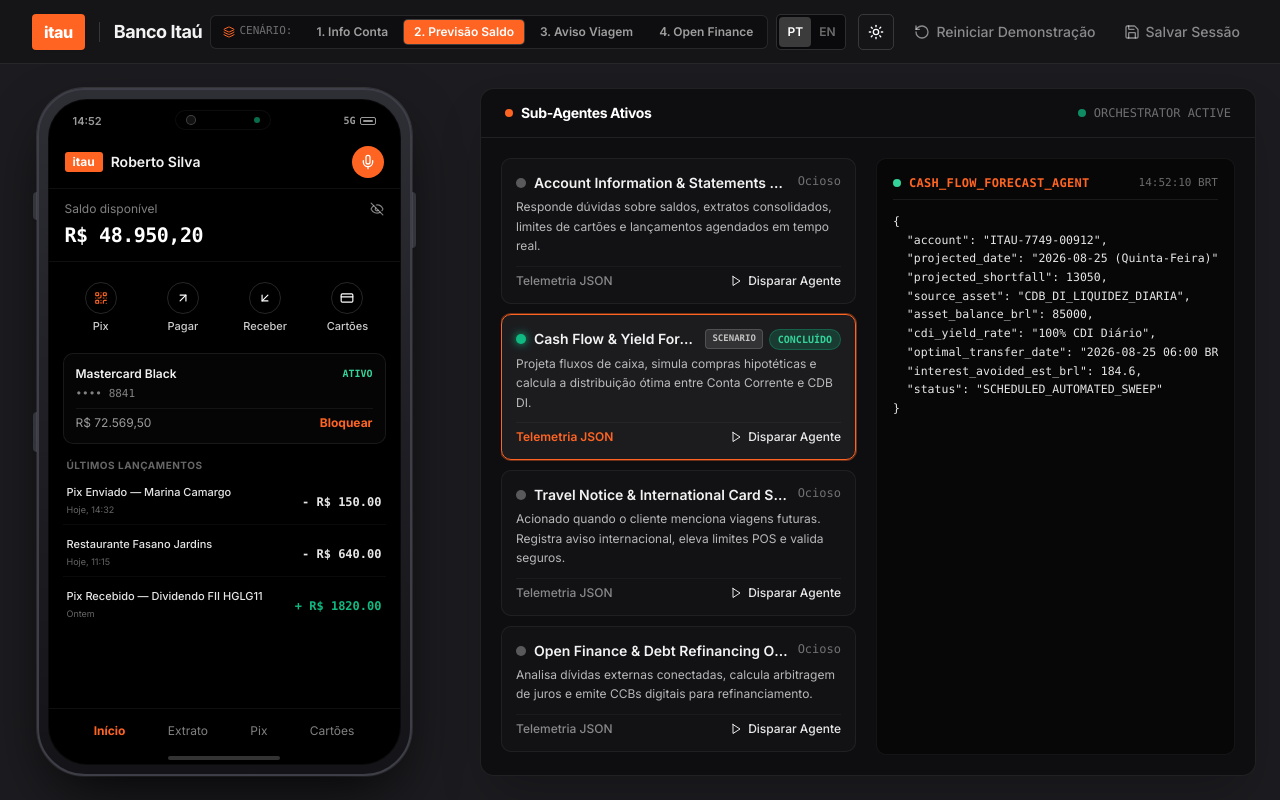
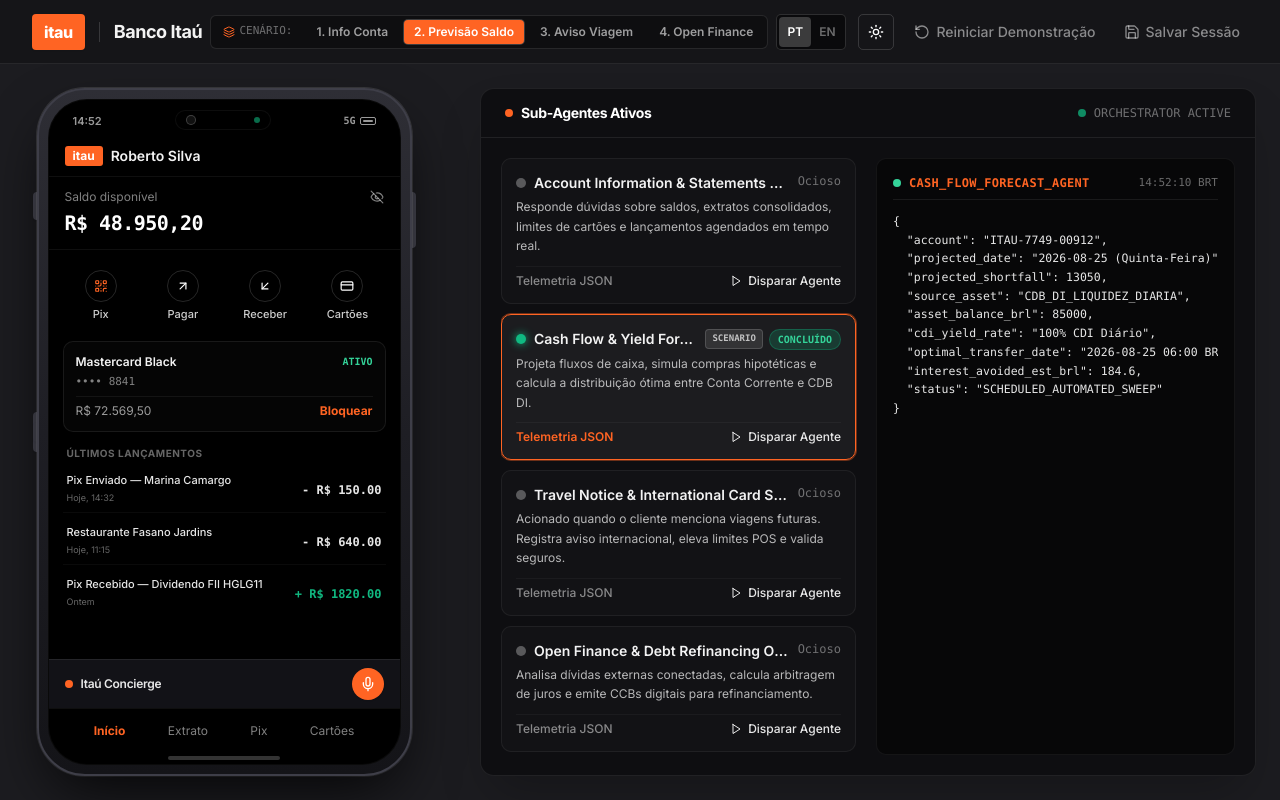
Before and after one commit to acombs121/itau-mobile-banking, a React (Vite) app in the folder frontend/: page / in a window 1280 px wide. Built offline with nearby package versions, Linux system fonts and the light colour scheme.

Commit message:
Move mic button and waveform visualizer to bottom bar directly above footer navigation

```diff
--- a/frontend/src/components/PhoneContainer.tsx
+++ b/frontend/src/components/PhoneContainer.tsx
@@ -160,45 +160,6 @@ export const PhoneContainer: React.FC<PhoneContainerProps> = ({
                 {profile.customer_name}
               </span>
             </div>
-
-            {/* Live Audio Waveform (Embedded cleanly between Roberto Silva and the Mic Button) */}
-            {isVoiceCallActive && (
-              <div className="flex items-center gap-1 h-6 px-2.5 bg-black/40 rounded-full border border-white/10 mx-2 animate-fadeIn flex-shrink-0">
-                {audioLevels.slice(0, 7).map((level, i) => (
-                  <div
-                    key={i}
-                    style={{
-                      height: `${Math.max(22, level)}%`,
-                      transition: 'height 0.1s ease-in-out'
-                    }}
-                    className={`w-1 rounded-full ${
-                      isSpeaking
-                        ? 'bg-brand-orange shadow-[0_0_8px_#FF6423]'
-                        : isListening
-                        ? 'bg-emerald-400 shadow-[0_0_8px_#34D399] animate-pulse'
-                        : 'bg-white/20'
-                    }`}
-                  />
-                ))}
-              </div>
-            )}
-
-            {/* Top Right Orange Mic Button */}
-            <button
-              onClick={onToggleVoiceCall}
-              className={`w-8 h-8 rounded-full flex items-center justify-center transition-all flex-shrink-0 ${
-                isVoiceCallActive
-                  ? isSpeaking
-                    ? 'bg-brand-orange text-white ring-4 ring-brand-orange/40 shadow-[0_0_15px_#FF6423] animate-pulse'
-                    : isListening
-                    ? 'bg-emerald-500 text-white ring-4 ring-emerald-500/40 shadow-[0_0_15px_#10B981] animate-pulse'
-                    : 'bg-brand-orange text-white shadow-md'
-                  : 'bg-brand-orange hover:bg-brand-orange-hover text-white shadow-sm'
-              }`}
-              title={isVoiceCallActive ? "Itaú Concierge Voice Active (Click to End)" : "Start Itaú Concierge Voice"}
-            >
-              {isVoiceCallActive && !isListening ? <MicOff className="w-4 h-4" /> : <Mic className="w-4 h-4" />}
-            </button>
           </div>
 
           {/* Balance Hero */}
@@ -312,6 +273,68 @@ export const PhoneContainer: React.FC<PhoneContainerProps> = ({
 
           </div>
 
+          {/* Bottom Voice Concierge Bar (Placed above Footer Nav) */}
+          <div className={`px-4 py-2 border-t flex items-center justify-between flex-shrink-0 transition-colors ${
+            isDark ? 'border-white/[0.08] bg-[#121217]' : 'border-slate-200 bg-slate-100/90'
+          }`}>
+            <div className="flex items-center gap-2 min-w-0">
+              <div className="w-2 h-2 rounded-full bg-brand-orange flex-shrink-0"></div>
+              <span className={`text-xs font-semibold tracking-tight truncate ${isDark ? 'text-white/90' : 'text-slate-800'}`}>
+                Itaú Concierge
+              </span>
+              {isVoiceCallActive && (
+                <span className={`text-[9px] font-mono font-bold px-1.5 py-0.5 rounded ${
+                  isSpeaking
+                    ? 'bg-brand-orange/20 text-brand-orange animate-pulse'
+                    : isListening
+                    ? 'bg-emerald-500/20 text-emerald-400 animate-pulse'
+                    : 'bg-white/10 text-white/50'
+                }`}>
+                  {isSpeaking ? (currentLang === 'en' ? 'SPEAKING' : 'FALANDO') : isListening ? (currentLang === 'en' ? 'LISTENING' : 'OUVINDO') : 'ACTIVE'}
+                </span>
+              )}
+            </div>
+
+            {/* Live Audio Waveform (Appears beside the Mic button) */}
+            {isVoiceCallActive && (
+              <div className="flex items-center gap-1 h-6 px-2.5 bg-black/40 rounded-full border border-white/10 mx-2 animate-fadeIn flex-shrink-0">
+                {audioLevels.slice(0, 7).map((level, i) => (
+                  <div
+                    key={i}
+                    style={{
+                      height: `${Math.max(22, level)}%`,
+                      transition: 'height 0.1s ease-in-out'
+                    }}
+                    className={`w-1 rounded-full ${
+                      isSpeaking
+                        ? 'bg-brand-orange shadow-[0_0_8px_#FF6423]'
+                        : isListening
+                        ? 'bg-emerald-400 shadow-[0_0_8px_#34D399] animate-pulse'
+                        : 'bg-white/20'
+                    }`}
+                  />
+                ))}
+              </div>
+            )}
+
+            {/* Mic Trigger Button */}
+            <button
+              onClick={onToggleVoiceCall}
+              className={`w-8 h-8 rounded-full flex items-center justify-center transition-all flex-shrink-0 ${
+                isVoiceCallActive
+                  ? isSpeaking
+                    ? 'bg-brand-orange text-white ring-4 ring-brand-orange/40 shadow-[0_0_15px_#FF6423] animate-pulse'
+                    : isListening
+                    ? 'bg-emerald-500 text-white ring-4 ring-emerald-500/40 shadow-[0_0_15px_#10B981] animate-pulse'
+                    : 'bg-brand-orange text-white shadow-md'
+                  : 'bg-brand-orange hover:bg-brand-orange-hover text-white shadow-sm'
+              }`}
+              title={isVoiceCallActive ? "Itaú Concierge Voice Active (Click to End)" : "Start Itaú Concierge Voice"}
+            >
+              {isVoiceCallActive && !isListening ? <MicOff className="w-4 h-4" /> : <Mic className="w-4 h-4" />}
+            </button>
+          </div>
+
           {/* Minimalist Bottom Bar */}
           <div className={`h-11 border-t px-6 flex items-center justify-around text-xs flex-shrink-0 ${
             isDark ? 'border-white/[0.06] text-white/50' : 'border-slate-200 bg-white text-slate-600'
```
